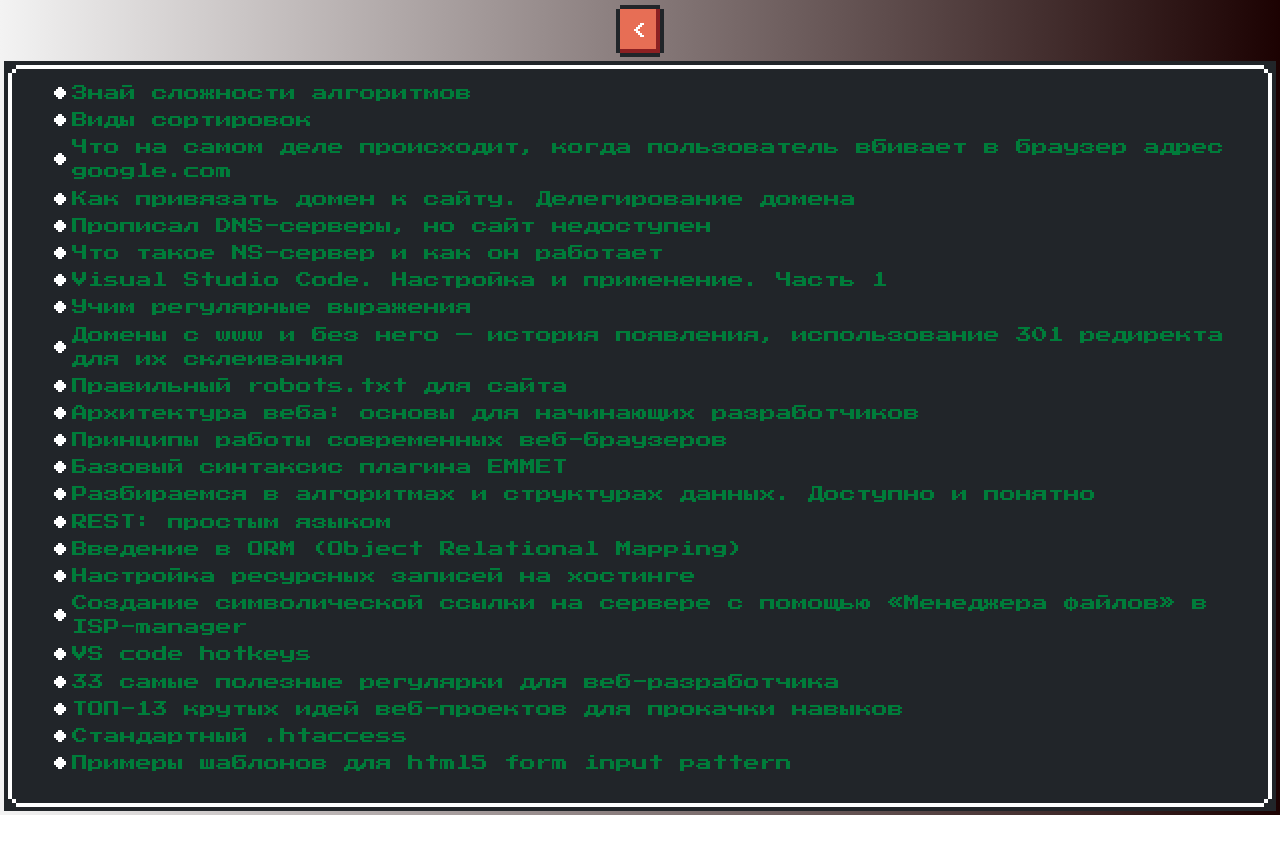
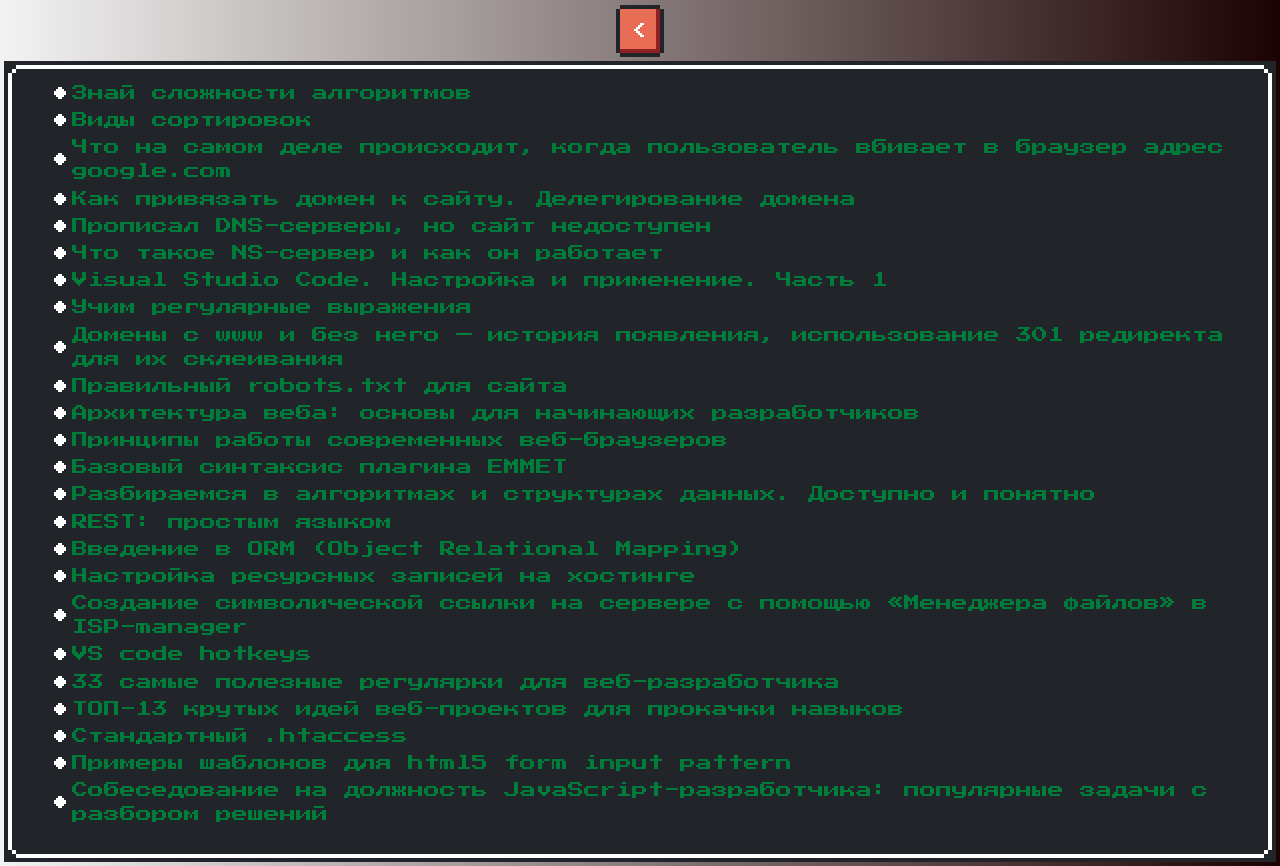
Before and after one commit to armandupe/web-dev-links, a plain HTML site: page web/links.html in a window 1280 px wide. Shown: the part 123-989 px from the top of the page. Before the commit the page ends 938 px from the top, so only its background shows below. Drawn offline with nearby package versions, Linux system fonts and the light colour scheme.

Commit message:
Update links.html

```diff
--- a/web/links.html
+++ b/web/links.html
@@ -38,6 +38,7 @@
             <li><a class="link" href="https://proglib.io/p/web-projects">ТОП-13 крутых идей веб-проектов для прокачки навыков</a></li>
             <li><a class="link" href="https://klondike-studio.ru/standards/standartnyy-htaccess/">Стандартный .htaccess</a></li>
             <li><a class="link" href="https://htmlweb.ru/html/form/form_input_pattern.php">Примеры шаблонов для html5 form input pattern</a></li>
+            <li><a class="link" href="https://tproger.ru/translations/common-javascript-interview-challenges/">Собеседование на должность JavaScript-разработчика: популярные задачи с разбором решений</a></li>
         </ul>
     </div>
     </div>
```
